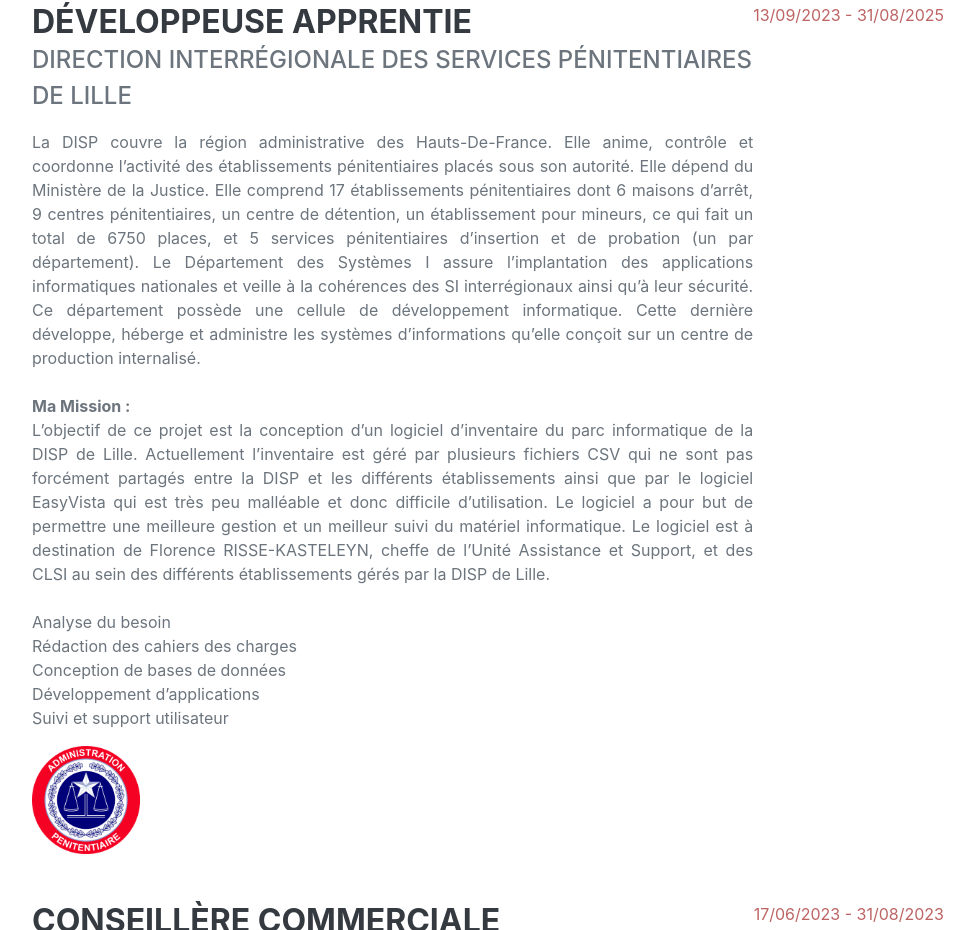
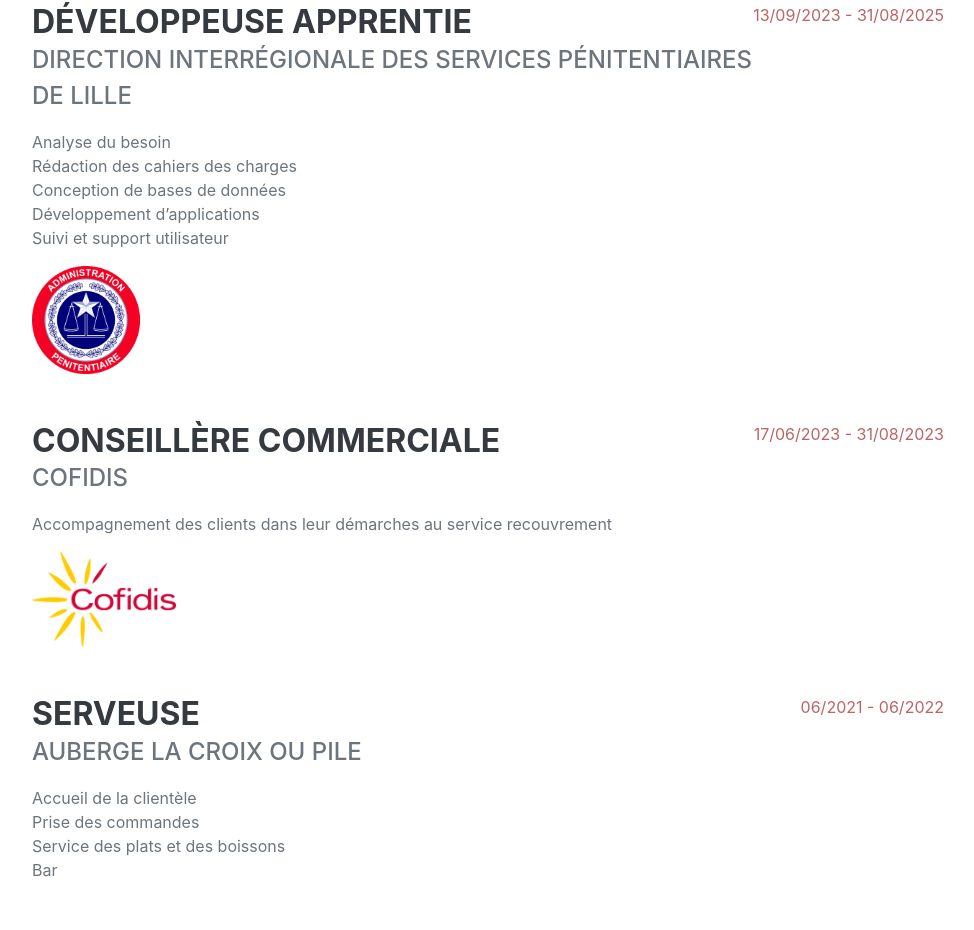
Before and after one commit to demorylea/CV, a plain HTML site: page index.html in a window 1280 px wide. Shown: the part 1060-1990 px from the top of the page, without its empty margins (288-1262 px from the left). Drawn offline with nearby package versions, Linux system fonts and the light colour scheme; a web font is replaced by a local one.

Commit message:
enlèvemennt description

```diff
--- a/index.html
+++ b/index.html
@@ -68,16 +68,6 @@
                             <h3 class="mb-0">Développeuse apprentie</h3>
                             <div class="subheading mb-3">Direction Interrégionale des Services Pénitentiaires de Lille</div>
                             <p>
-                                La DISP couvre la région administrative des Hauts-De-France. Elle anime, contrôle et coordonne l’activité des établissements pénitentiaires placés sous son autorité. Elle dépend du Ministère de la Justice.
-                                Elle comprend 17 établissements pénitentiaires dont 6 maisons d’arrêt, 9 centres pénitentiaires, un centre de détention, un établissement pour mineurs, ce qui fait un total de 6750 places, et 5 services pénitentiaires d’insertion et de probation (un par département).
-                                Le Département des Systèmes I assure l’implantation des applications informatiques nationales et veille à la cohérences des SI interrégionaux ainsi qu’à leur sécurité. Ce département possède une cellule de développement informatique. Cette dernière développe, héberge et administre les systèmes d’informations qu’elle conçoit sur un centre de production internalisé.<br>
-                                <br><strong>Ma Mission : </strong><br>
-                                L’objectif de ce projet est la conception d’un logiciel d’inventaire du parc informatique de la DISP de Lille.
-                                Actuellement l’inventaire est géré par plusieurs fichiers CSV qui ne sont pas forcément partagés entre la DISP et les différents établissements ainsi que par le logiciel EasyVista qui est très peu malléable et donc difficile d’utilisation.
-                                Le logiciel a pour but de permettre une meilleure gestion et un meilleur suivi du matériel informatique.
-                                Le logiciel est à destination de Florence RISSE-KASTELEYN, cheffe de l’Unité Assistance et Support, et des CLSI au sein des différents établissements gérés par la DISP de Lille.<br>
-
-                                <br>
                                 Analyse du besoin <br>
                                 Rédaction des cahiers des charges <br>
                                 Conception de bases de données <br>
```
